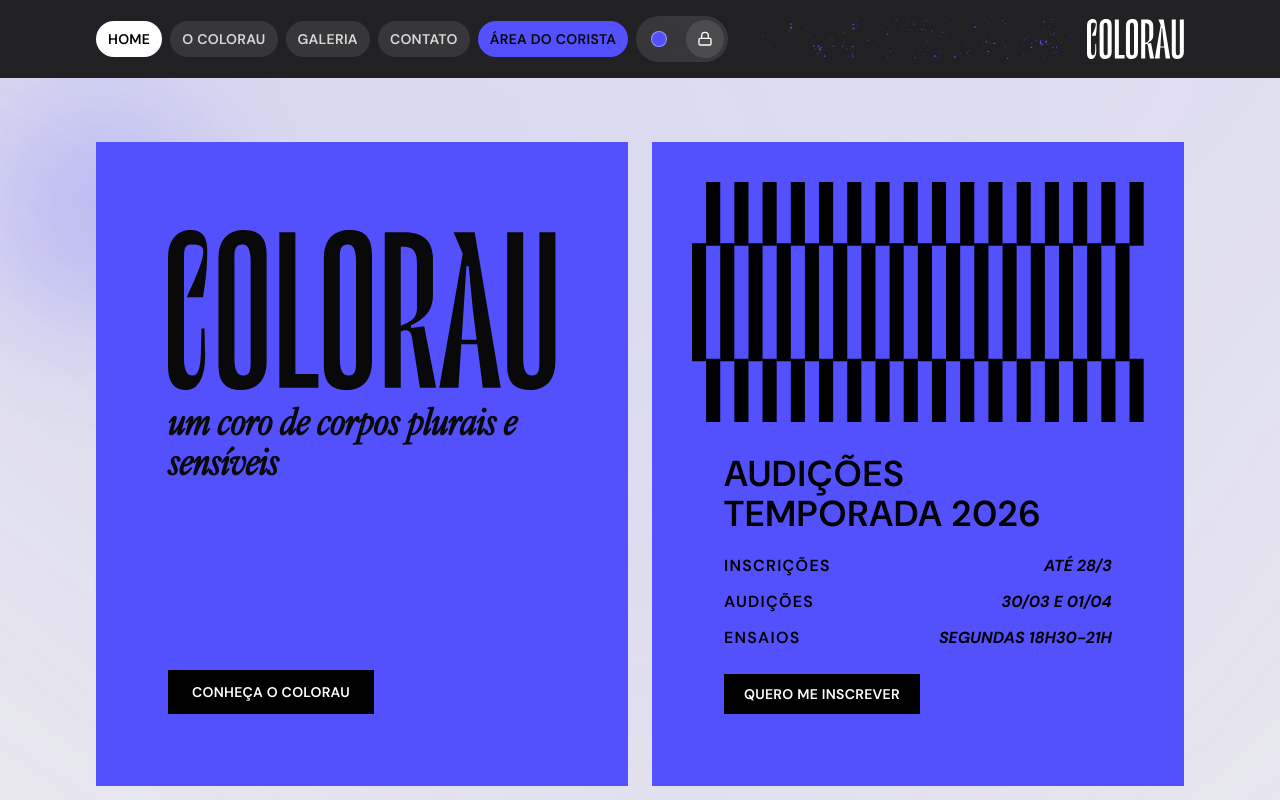
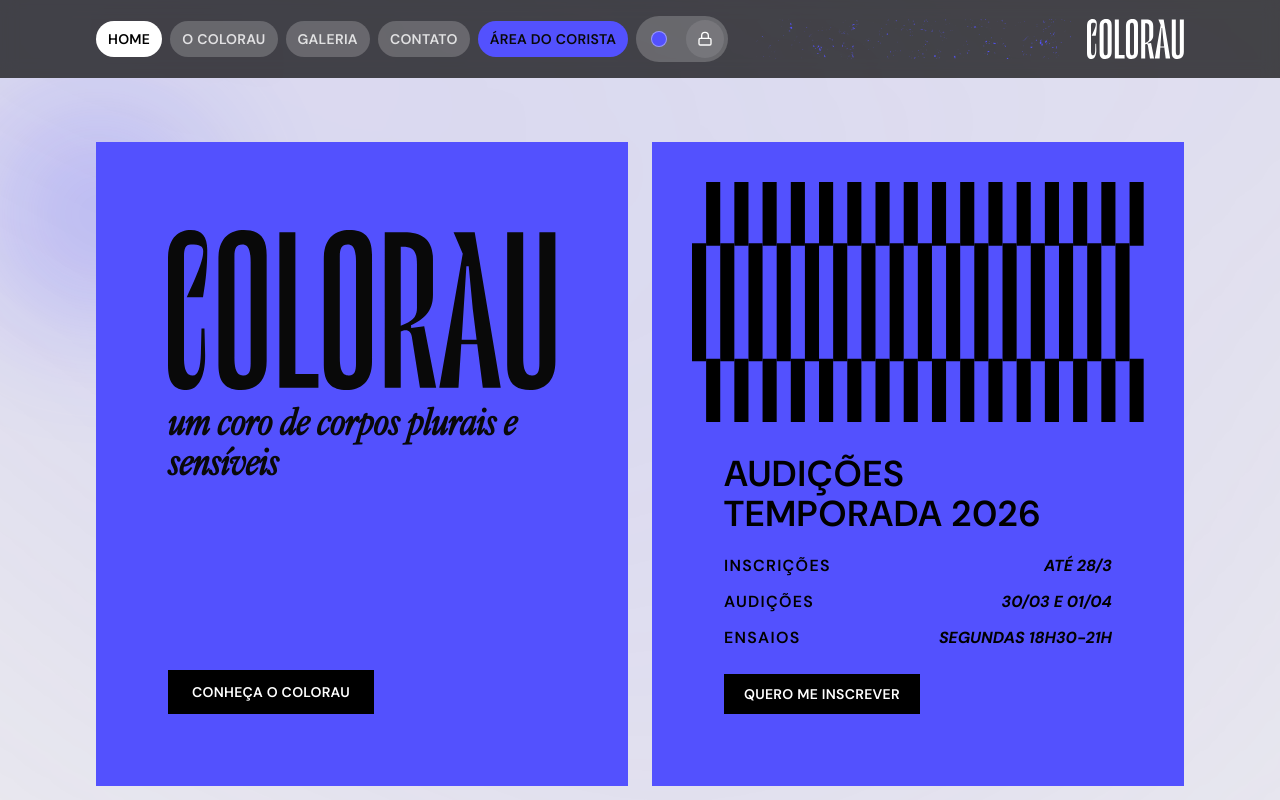
Before and after one commit to alexsandersouzafr/colorau, a Next.js app: page / in a window 1280 px wide. Shown: the top 800 px of the page. Built offline with nearby package versions, Linux system fonts and the light colour scheme.

Commit message:
Update SiteHeader component styles for improved visual consistency by adjusting background and hover colors. Enhance button border styling for better accent visibility during theme transitions.

```diff
--- a/components/site-header.tsx
+++ b/components/site-header.tsx
@@ -69,7 +69,7 @@ export function SiteHeader() {
   }, []);
 
   return (
-    <header className="sticky top-0 z-50 bg-black/85 backdrop-blur">
+    <header className="sticky top-0 z-50 bg-black/70 backdrop-blur">
       <div className="mx-auto flex w-full max-w-6xl flex-col gap-3 px-4 py-4 text-white md:flex-row md:items-stretch md:gap-0 md:px-8">
         <Link
           href="/"
@@ -92,7 +92,7 @@ export function SiteHeader() {
                   : "bg-white/15 text-white hover:bg-white/25"
                 : isActive
                 ? "bg-white text-black"
-                : "bg-white/10 text-white/80 hover:bg-white/20 hover:text-white"
+                : "bg-white/20 text-white/80 hover:bg-white/20 hover:text-white"
             }`;
 
             if (isCorista) {
@@ -106,7 +106,7 @@ export function SiteHeader() {
                     {item.label}
                   </Link>
 
-                  <div className="flex items-center gap-2 rounded-full bg-white/10 p-1">
+                  <div className="flex items-center gap-2 rounded-full bg-white/20 p-1">
                     <button
                       type="button"
                       onClick={() =>
@@ -117,7 +117,7 @@ export function SiteHeader() {
                       aria-label="Abrir menu de cores"
                     >
                       <span
-                        className={`h-4 w-4 rounded-full border border-white/40 ${
+                        className={`h-4 w-4 rounded-full border border-white/40 transition-[background-color] duration-[2s] ease-in-out ${
                           !accentId ? "border-dashed bg-transparent" : ""
                         }`}
                         style={
```
